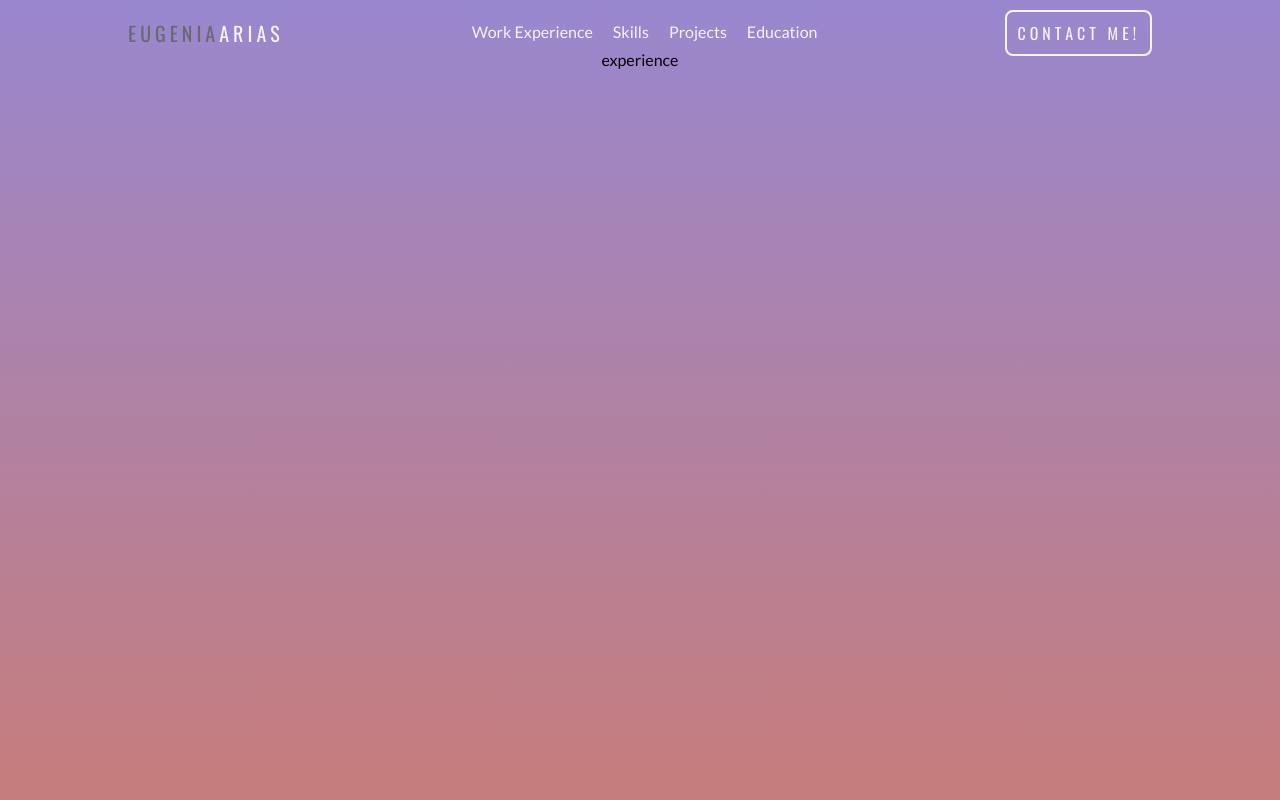
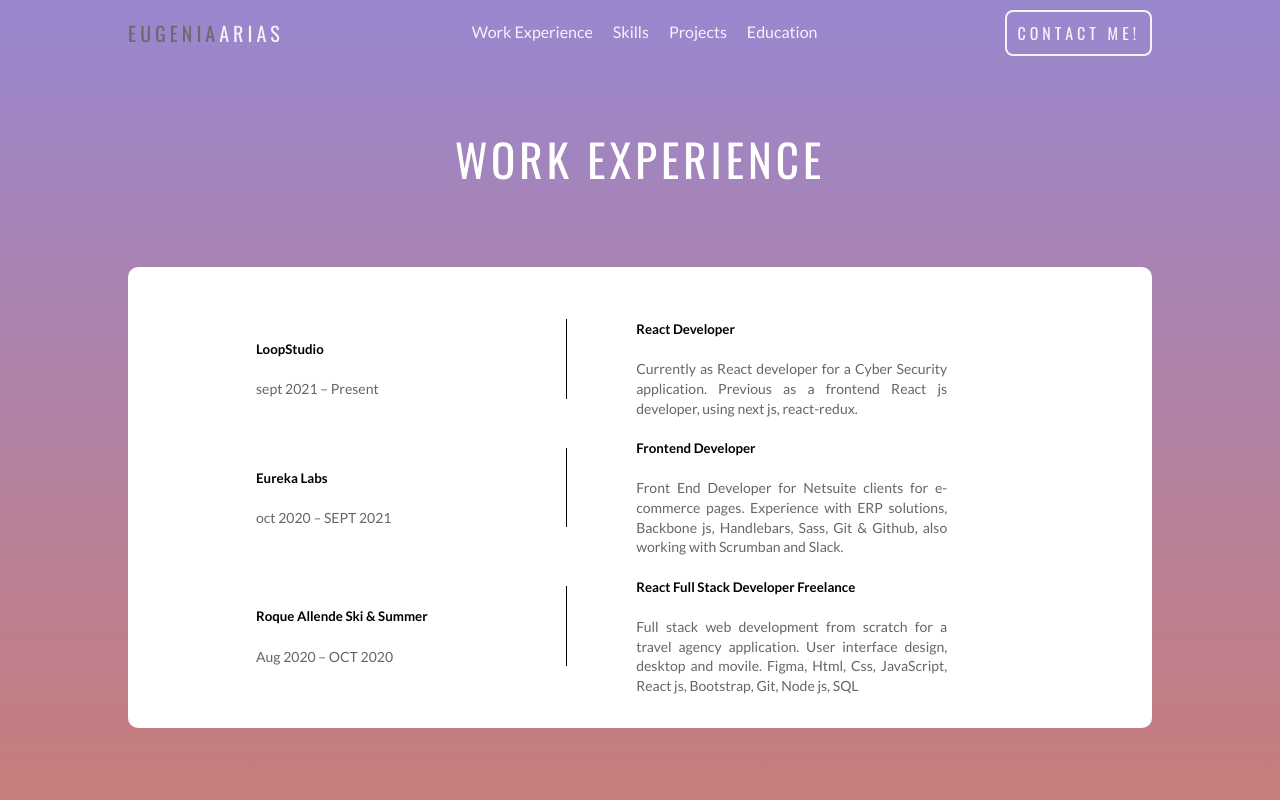
Before and after one commit to ariaseugeniab/eugenia-resume, a Next.js app: page /experience in a window 1280 px wide. Shown: the top 800 px of the page. Built offline with nearby package versions, Linux system fonts and the light colour scheme.

Commit message:
Add more pages

```diff
--- /dev/null
+++ b/components/PageHeader/PageHeader.jsx
@@ -0,0 +1,76 @@
+import styled from "@emotion/styled";
+import theme from "../../theme/theme";
+import { StyledText } from "../Shared/Text";
+import Title from "../Shared/Title/Title";
+
+const PageHeader = ({ title }) => {
+  return (
+    <PageHeaderContent>
+      {/* <RightContent> */}
+      <Title
+        size="45px"
+        color={theme.color.white}
+        width="90%"
+        textAlign="center"
+        margin="10px auto"
+      >
+        {title}
+      </Title>
+      {/* <DescriptionContainer>
+          <Description>REACT DEVELOPER</Description>
+        </DescriptionContainer> */}
+      {/* </RightContent> */}
+    </PageHeaderContent>
+  );
+};
+
+const PageHeaderContent = styled.div`
+  display: flex;
+  flex-direction: row;
+  align-items: center;
+  gap: 30px;
+  justify-content: space-evenly;
+  margin: 2rem 0;
+  padding: 35px 0;
+  width: 100%;
+`;
+
+const ImageContainer = styled.div`
+  width: 300px;
+  height: 300px;
+  background-image: url(${({ image }) => image});
+  background-position: 55% 35%;
+  background-size: 110%;
+  border-radius: ${(props) => props.theme.borderRadius.circular};
+  border: ${(props) => props.theme.border.boldWhite};
+  filter: grayscale(100%);
+`;
+
+const RightContent = styled.div`
+  width: 50%;
+`;
+
+const DescriptionContainer = styled.div`
+  background-color: ${(props) => props.theme.color.paleOrange};
+  padding: 10px;
+  color: ${(props) => props.theme.color.white};
+`;
+
+const Description = styled.h3`
+  font-size: 20px;
+  letter-spacing: 4px;
+  line-height: 1.4;
+  text-align: center;
+  font-weight: 500;
+  width: 90%;
+  margin: auto;
+`;
+
+const AboutMeText = styled.div`
+  margin-top: 1rem;
+  p {
+    color: ${(props) => props.theme.color.white};
+  }
+`;
+
+export default PageHeader;
--- /dev/null
+++ b/components/shared/Content/index.js
@@ -0,0 +1,11 @@
+import styled from "@emotion/styled";
+
+export const PageContent = styled.div`
+  width: 100%;
+`;
+
+export const StyledArticle = styled.div`
+  padding: 2rem;
+  background-color: ${(props) => props.theme.color.white};
+  border-radius: ${(props) => props.theme.borderRadius.regular};
+`;
--- a/pages/experience/index.js
+++ b/pages/experience/index.js
@@ -1,5 +1,86 @@
+import styled from "@emotion/styled";
+import PageHeader from "../../components/PageHeader/PageHeader";
+import { PageContent, StyledArticle } from "../../components/Shared/Content";
+import { StyledText } from "../../components/Shared/Text";
+
 const Experience = () => {
-  return <p>experience</p>;
+  return (
+    <PageContent>
+      <PageHeader title="Work Experience" />
+      <StyledArticle>
+        <TimelineContainer>
+          <ExperienceContainer>
+            <LeftContent>
+              <ContentTitle>LoopStudio</ContentTitle>
+              <StyledText>sept 2021 – Present</StyledText>
+            </LeftContent>
+            <RightContent>
+              <ContentTitle>React Developer</ContentTitle>
+              <StyledText>
+                Currently as React developer for a Cyber Security application.
+                Previous as a frontend React js developer, using next js,
+                react-redux.
+              </StyledText>
+            </RightContent>
+          </ExperienceContainer>
+          <ExperienceContainer>
+            <LeftContent>
+              <ContentTitle>Eureka Labs</ContentTitle>
+              <StyledText>oct 2020 – SEPT 2021</StyledText>
+            </LeftContent>
+            <RightContent>
+              <ContentTitle>Frontend Developer</ContentTitle>
+              <StyledText>
+                Front End Developer for Netsuite clients for e-commerce pages.
+                Experience with ERP solutions, Backbone js, Handlebars, Sass,
+                Git & Github, also working with Scrumban and Slack.
+              </StyledText>
+            </RightContent>
+          </ExperienceContainer>
+          <ExperienceContainer>
+            <LeftContent>
+              <ContentTitle>Roque Allende Ski & Summer</ContentTitle>
+              <StyledText>Aug 2020 – OCT 2020</StyledText>
+            </LeftContent>
+            <RightContent>
+              <ContentTitle>React Full Stack Developer Freelance</ContentTitle>
+              <StyledText>
+                Full stack web development from scratch for a travel agency
+                application. User interface design, desktop and movile. Figma,
+                Html, Css, JavaScript, React js, Bootstrap, Git, Node js, SQL
+              </StyledText>
+            </RightContent>
+          </ExperienceContainer>
+        </TimelineContainer>
+      </StyledArticle>
+    </PageContent>
+  );
 };
 
+const TimelineContainer = styled.div`
+  display: flex;
+  flex-direction: column;
+  width: 80%;
+  margin: auto;
+`;
+
+const ExperienceContainer = styled.div`
+  display: flex;
+  width: 90%;
+  gap: 10%;
+  align-items: center;
+  justify-content: space-around;
+`;
+
+const LeftContent = styled.div`
+  border-right: 1px solid black;
+  width: 50%;
+`;
+
+const RightContent = styled.div`
+  width: 50%;
+`;
+
+const ContentTitle = styled.h5``;
+
 export default Experience;
```
Also changed, not shown: components/Home/index.jsx (+5 -10 lines), pages/contact-me/index.js (+11 -1 lines), pages/education/index.js (+11 -1 lines), pages/other/index.js (added, +27 -0 lines), pages/projects/index.js (+11 -1 lines), pages/skills/index.js (+33 -1 lines).
